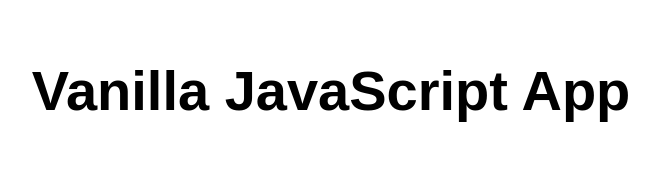
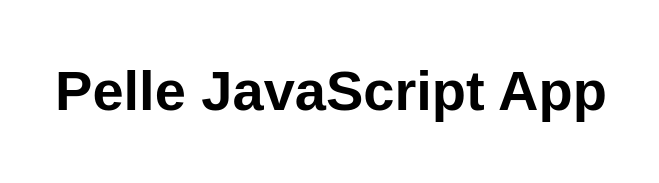
Before and after one commit to pjakovits/utcloud2021azapp, a plain HTML site: page src/index.html in a window 1280 px wide. Shown: the whole page, without its empty margins (309-968 px from the left). Drawn offline with Linux system fonts and the light colour scheme.

Commit message:
Update index.html

```diff
--- a/src/index.html
+++ b/src/index.html
@@ -10,7 +10,8 @@
 
 <body>
   <main>
-    <h1>Vanilla JavaScript App</h1>
+    <h1>
+      Pelle JavaScript App</h1>
   </main>
 </body>
 
```
